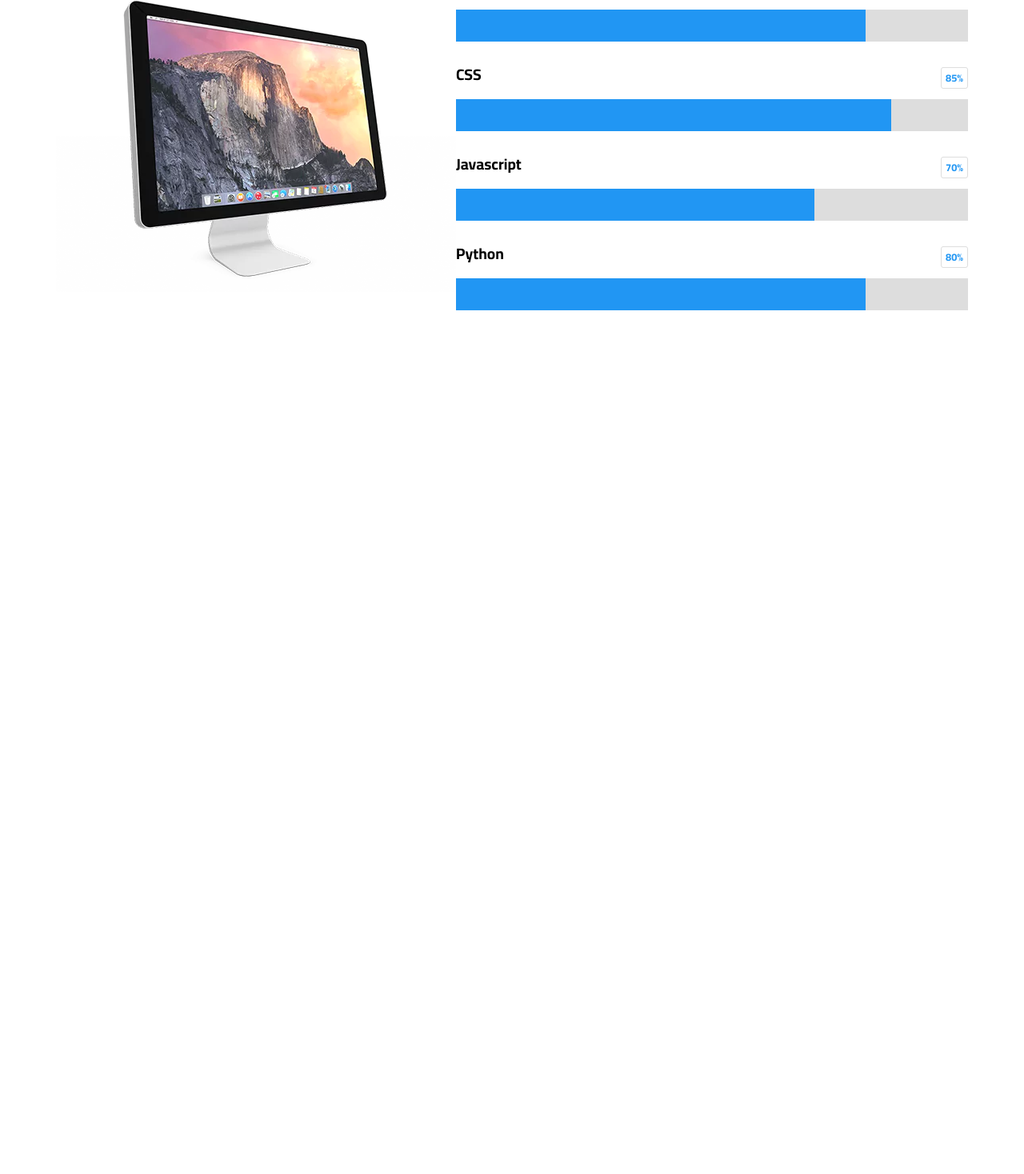
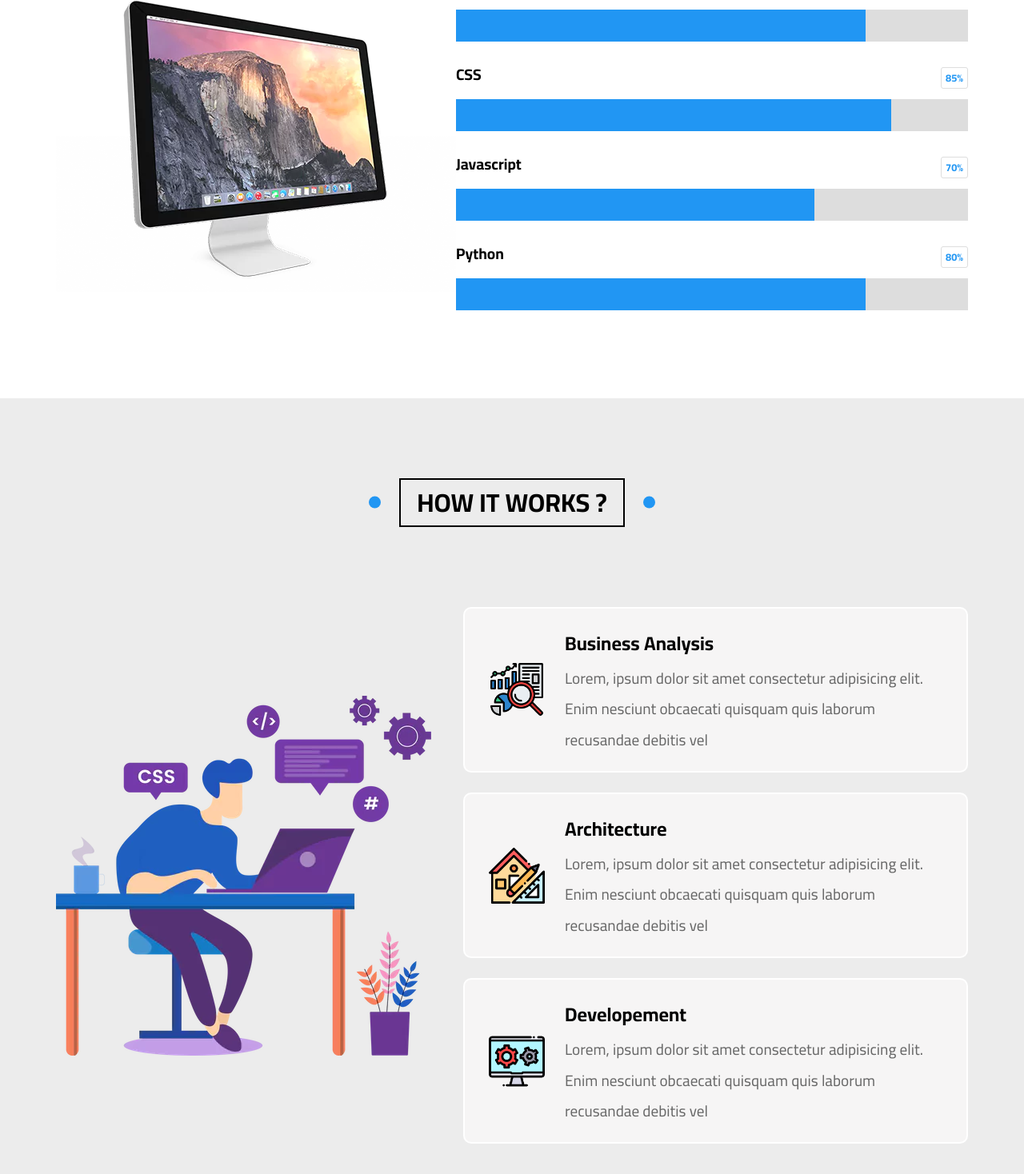
Before and after one commit to Aziztheprogrammer/Elzero-Template, a plain HTML site: page index.html in a window 1280 px wide. Shown: the part 7968-9436 px from the top of the page at 80% size. Before the commit the page ends 8466 px from the top, so only its background shows below. Drawn offline with Linux system fonts and the light colour scheme.

Commit message:
Developing How It Works Section

```diff
--- a/css/elzero.css
+++ b/css/elzero.css
@@ -1054,3 +1054,88 @@ section.our-skills .container .skills .level:nth-child(8)::before {
 }
 
 /*End Our Skills Section*/
+
+/*Start How It Works Section*/
+
+section.how-it-works {
+	background-color: var(--section-background);
+	padding: var(--main-padding) 0px;
+}
+
+section.how-it-works .container {
+	margin-top: 100px;
+	display: flex;
+	align-items: center;
+	justify-content: space-between;
+	flex-wrap: wrap;
+	column-gap: 40px;
+	row-gap: 40px;
+	column-gap: 40px;
+}
+
+section.how-it-works .container .steps {
+	display: flex;
+	flex-direction: column;
+	align-items: stretch;
+	justify-content: flex-start;
+	row-gap: 25px;
+	flex: 1;
+}
+
+@media (max-width: 992px) {
+	section.how-it-works .container .steps {
+		width: 100%;
+	}
+
+	section.how-it-works .container > img {
+		margin: 0px auto;
+	}
+}
+
+section.how-it-works .container .steps .box {
+	padding: 20px 30px;
+	display: flex;
+	align-items: center;
+	justify-content: space-between;
+	column-gap: 25px;
+	background-color: #f6f5f5;
+	border: 2px white solid;
+	border-radius: 10px;
+	position: relative;
+	z-index: 1;
+}
+
+section.how-it-works .container .steps .box::after {
+	content: "";
+	background-color: #ededed;
+	width: 0%;
+	height: 0%;
+	transition: 0.2s ease all;
+	position: absolute;
+	top: 50%;
+	left: 50%;
+	transform: translate(-50%, -50%);
+	z-index: -1;
+}
+
+section.how-it-works .container .steps .box:hover::after {
+	width: 100%;
+	height: 100%;
+}
+
+section.how-it-works .container .steps .box img {
+	height: 70px;
+	width: auto;
+}
+
+section.how-it-works .container .steps .box .text h2 {
+	line-height: 2;
+}
+
+section.how-it-works .container .steps .box .text p {
+	line-height: 2;
+	color: #666;
+	font-size: 1.2rem;
+}
+
+/*End How It Works Section*/
--- a/index.html
+++ b/index.html
@@ -519,5 +519,38 @@
 		</div>
 	</section>
 	<!-- End Our Skills Section -->
+	<!-- Start How It Works Section -->
+	<section class="how-it-works">
+		<h1 class="section-title">How It Works ?</h1>
+		<div class="container">
+			<img src="images/work-steps-64f1af1f290e4.webp" alt="How It Works Image">
+			<div class="steps">
+				<div class="box">
+					<img src="images/work-steps-1-64f1af1e39ee8.webp" alt="Business Analysis Image">
+					<div class="text">
+						<h2>Business Analysis</h2>
+						<p>Lorem, ipsum dolor sit amet consectetur adipisicing elit. Enim nesciunt obcaecati quisquam quis laborum recusandae debitis vel</p>
+					</div>
+				</div>
+
+				<div class="box">
+					<img src="images/work-steps-2-64f1af1d313d6.webp" alt="Architecture Image">
+					<div class="text">
+						<h2>Architecture</h2>
+						<p>Lorem, ipsum dolor sit amet consectetur adipisicing elit. Enim nesciunt obcaecati quisquam quis laborum recusandae debitis vel</p>
+					</div>
+				</div>
+
+				<div class="box">
+					<img src="images/work-steps-3-64f1af1d0d537.webp" alt="Developement Image">
+					<div class="text">
+						<h2>Developement</h2>
+						<p>Lorem, ipsum dolor sit amet consectetur adipisicing elit. Enim nesciunt obcaecati quisquam quis laborum recusandae debitis vel</p>
+					</div>
+				</div>
+			</div>
+		</div>
+	</section>
+	<!-- End How It Works Section -->
 </body>
 </html>
```
